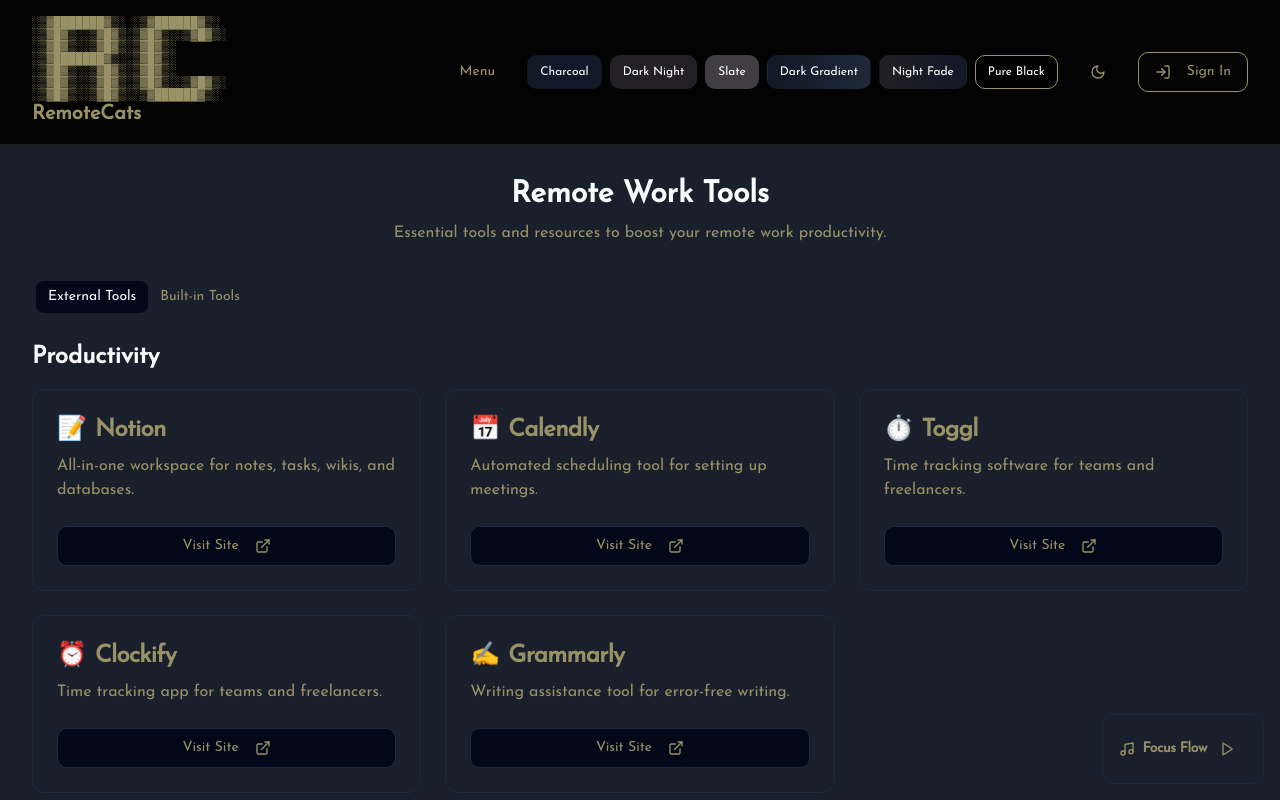
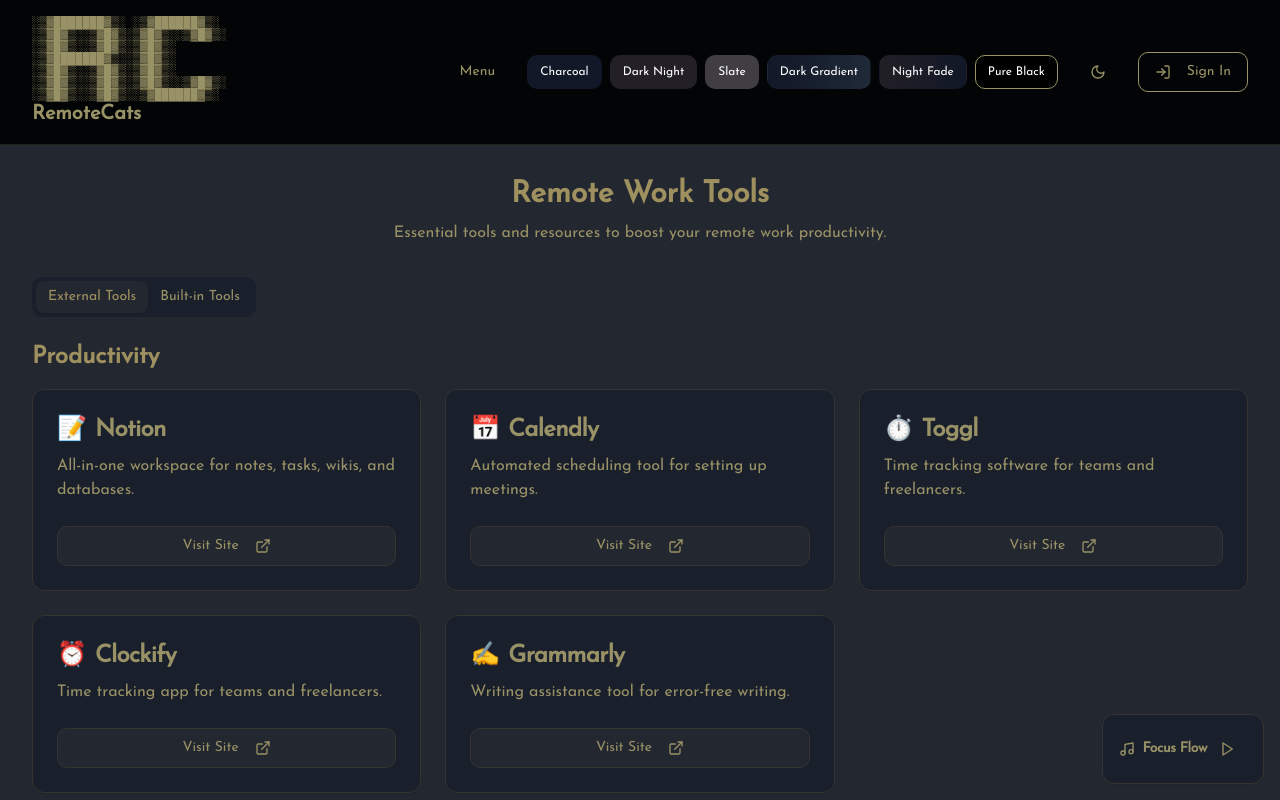
Before and after one commit to RemoteCats/remote-time-towers-05, a React (Vite) app: page /tools in a window 1280 px wide. Shown: the top 800 px of the page. Built offline with nearby package versions, Linux system fonts and the light colour scheme.

Commit message:
Fix: Implement theme color adjustments
Adjust theme colors to match the specified color palette and improve blending in light mode.

```diff
--- a/src/components/ThemeDropdown.tsx
+++ b/src/components/ThemeDropdown.tsx
@@ -10,14 +10,15 @@ import { Moon, Sun, Laptop } from "lucide-react"
 import { useTheme } from "@/hooks/useTheme"
 
 export function ThemeDropdown() {
-  const { setTheme } = useTheme()
+  const { theme, setTheme } = useTheme()
 
   return (
     <DropdownMenu>
       <DropdownMenuTrigger asChild>
         <Button variant="ghost" className="text-[#999266] hover:text-black hover:bg-[#999266]">
-          <Sun className="h-[1.2rem] w-[1.2rem] rotate-0 scale-100 transition-all dark:-rotate-90 dark:scale-0" />
-          <Moon className="absolute h-[1.2rem] w-[1.2rem] rotate-90 scale-0 transition-all dark:rotate-0 dark:scale-100" />
+          {theme === 'dark' && <Moon className="h-[1.2rem] w-[1.2rem]" />}
+          {theme === 'light' && <Sun className="h-[1.2rem] w-[1.2rem]" />}
+          {theme === 'system' && <Laptop className="h-[1.2rem] w-[1.2rem]" />}
           <span className="sr-only">Toggle theme</span>
         </Button>
       </DropdownMenuTrigger>
--- a/src/index.css
+++ b/src/index.css
@@ -1,3 +1,4 @@
+
 @import url('https://fonts.googleapis.com/css2?family=Inter:wght@300;400;500;600;700&family=JetBrains+Mono:wght@400;500&display=swap');
 
 @tailwind base;
@@ -6,65 +7,65 @@
 
 @layer base {
   :root {
-    --background: 210 40% 98%;
-    --foreground: 222.2 84% 4.9%;
+    --background: 40 30% 95%;
+    --foreground: 40 30% 20%;
 
-    --card: 0 0% 100%;
-    --card-foreground: 222.2 84% 4.9%;
+    --card: 40 30% 98%;
+    --card-foreground: 40 30% 20%;
 
-    --popover: 0 0% 100%;
-    --popover-foreground: 222.2 84% 4.9%;
+    --popover: 40 30% 98%;
+    --popover-foreground: 40 30% 20%;
 
-    --primary: 221.2 83% 53.9%;
-    --primary-foreground: 210 40% 98%;
+    --primary: 46 25% 50%;
+    --primary-foreground: 40 30% 98%;
 
-    --secondary: 210 40% 96.1%;
-    --secondary-foreground: 222.2 47.4% 11.2%;
+    --secondary: 40 10% 90%;
+    --secondary-foreground: 40 30% 20%;
 
-    --muted: 210 40% 96.1%;
-    --muted-foreground: 215.4 16.3% 46.9%;
+    --muted: 40 10% 90%;
+    --muted-foreground: 40 30% 40%;
 
-    --accent: 210 40% 96.1%;
-    --accent-foreground: 222.2 47.4% 11.2%;
+    --accent: 40 20% 80%;
+    --accent-foreground: 40 30% 20%;
 
     --destructive: 0 84.2% 60.2%;
-    --destructive-foreground: 210 40% 98%;
+    --destructive-foreground: 40 30% 98%;
 
-    --border: 214.3 31.8% 91.4%;
-    --input: 214.3 31.8% 91.4%;
-    --ring: 221.2 83% 53.9%;
+    --border: 40 30% 85%;
+    --input: 40 30% 85%;
+    --ring: 46 25% 50%;
 
     --radius: 0.75rem;
   }
 
   .dark {
-    --background: 222.2 84% 4.9%;
-    --foreground: 210 40% 98%;
+    --background: 220 15% 16%;
+    --foreground: 46 25% 50%;
 
-    --card: 222.2 84% 4.9%;
-    --card-foreground: 210 40% 98%;
+    --card: 220 15% 10%;
+    --card-foreground: 46 25% 50%;
 
-    --popover: 222.2 84% 4.9%;
-    --popover-foreground: 210 40% 98%;
+    --popover: 0 0% 0%;
+    --popover-foreground: 46 25% 50%;
 
-    --primary: 217.2 91.2% 59.8%;
-    --primary-foreground: 222.2 47.4% 11.2%;
+    --primary: 46 25% 50%;
+    --primary-foreground: 0 0% 0%;
 
-    --secondary: 217.2 32.6% 17.5%;
-    --secondary-foreground: 210 40% 98%;
+    --secondary: 46 5% 15%;
+    --secondary-foreground: 46 25% 50%;
 
-    --muted: 217.2 32.6% 17.5%;
-    --muted-foreground: 215 20.2% 65.1%;
+    --muted: 220 15% 16%;
+    --muted-foreground: 46 25% 50%;
 
-    --accent: 217.2 32.6% 17.5%;
-    --accent-foreground: 210 40% 98%;
+    --accent: 46 25% 50%;
+    --accent-foreground: 0 0% 0%;
 
     --destructive: 0 62.8% 30.6%;
-    --destructive-foreground: 210 40% 98%;
+    --destructive-foreground: 40 30% 98%;
 
-    --border: 217.2 32.6% 17.5%;
-    --input: 217.2 32.6% 17.5%;
-    --ring: 224.3 76.3% 48%;
+    --border: 46 5% 20%;
+    --input: 46 5% 20%;
+    --ring: 46 25% 50%;
   }
 }
 
--- a/src/layouts/MainLayout.tsx
+++ b/src/layouts/MainLayout.tsx
@@ -3,12 +3,14 @@ import React from "react";
 import Header from "../components/Header";
 import Footer from "../components/Footer";
 import { backgroundOptions } from "../components/BackgroundSelector";
+import { useTheme } from "@/hooks/useTheme";
 
 interface MainLayoutProps {
   children: React.ReactNode;
 }
 
 const MainLayout: React.FC<MainLayoutProps> = ({ children }) => {
+  const { theme } = useTheme();
   const [selectedBackground, setSelectedBackground] = React.useState(() => {
     return localStorage.getItem("clockBackground") || backgroundOptions[0].id;
   });
@@ -18,7 +20,7 @@ const MainLayout: React.FC<MainLayoutProps> = ({ children }) => {
   }, [selectedBackground]);
 
   return (
-    <div className={`flex flex-col min-h-screen bg-[#1A1F2C] shadow-2xl`}>
+    <div className={`flex flex-col min-h-screen bg-background shadow-2xl`}>
       <Header onBackgroundChange={setSelectedBackground} />
       <main className="flex-1 py-8">
         <div className="container">
--- a/tailwind.config.ts
+++ b/tailwind.config.ts
@@ -1,3 +1,4 @@
+
 import type { Config } from "tailwindcss";
 
 export default {
@@ -62,6 +63,11 @@ export default {
           DEFAULT: "#1A1F2C",
           foreground: "#999266",
         },
+        ash: {
+          DEFAULT: "#AAA480",
+          light: "#C2BC9B",
+          dark: "#8A7F5E",
+        }
       },
       borderRadius: {
         lg: 'var(--radius)',
```
